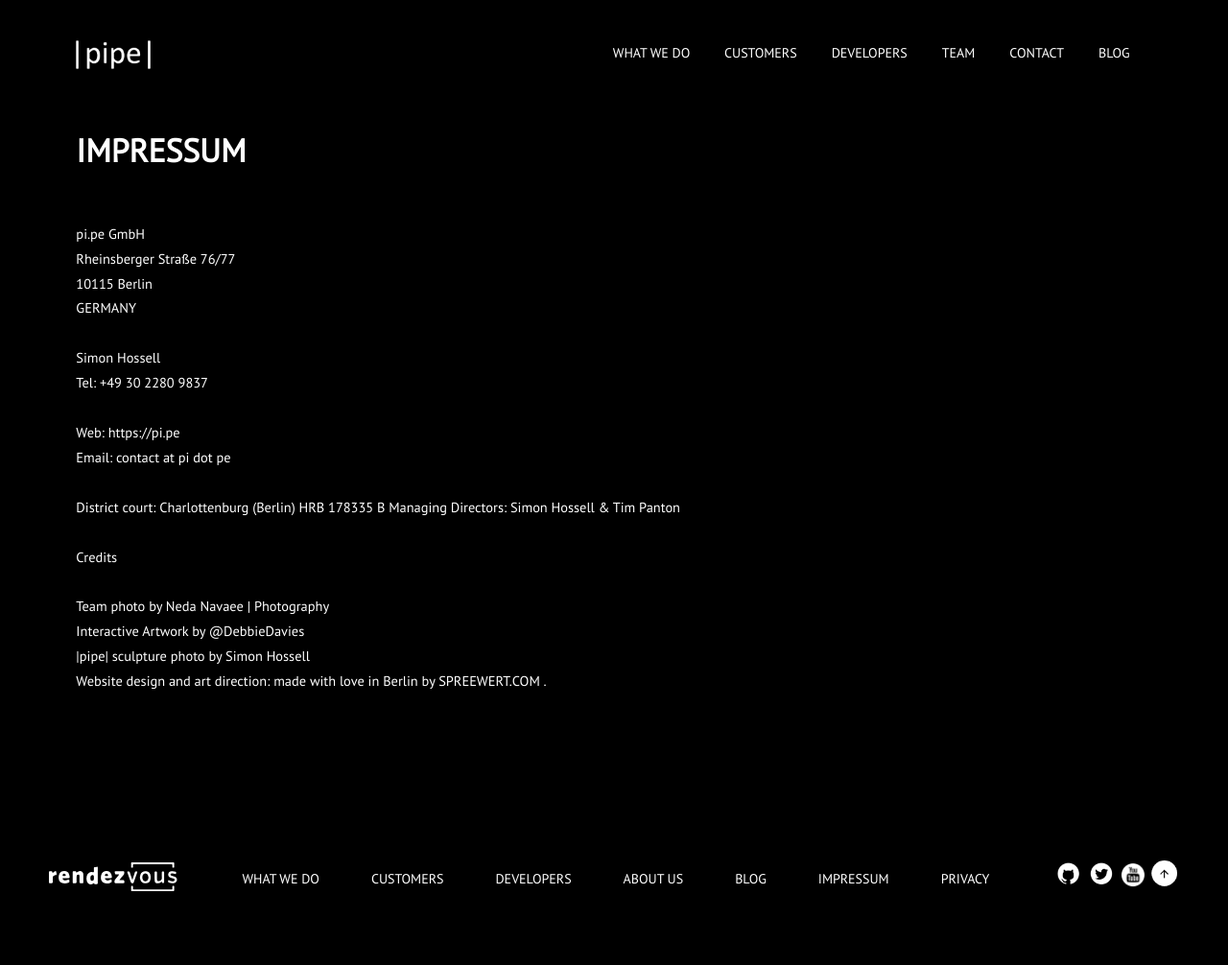
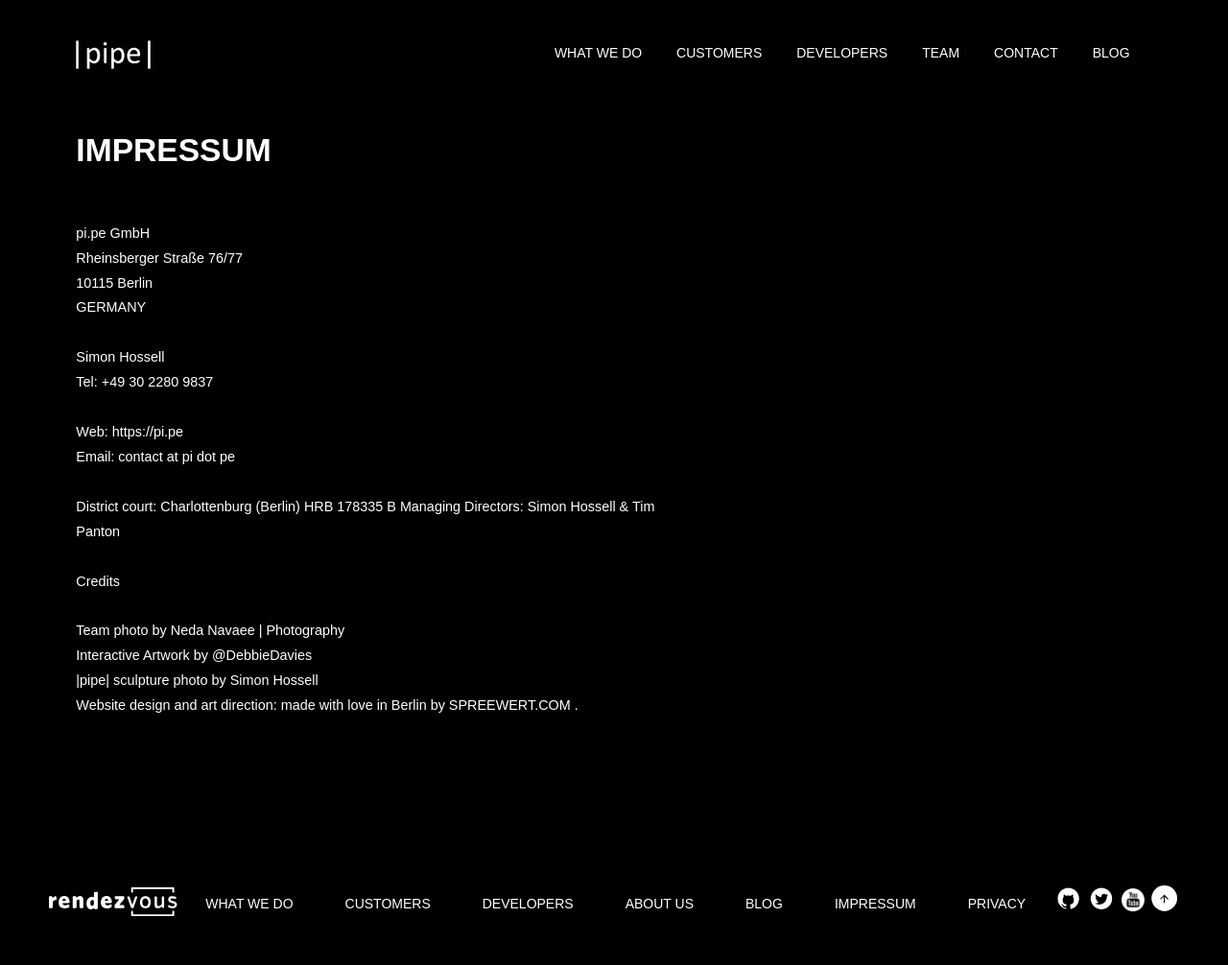
Before and after one commit to ricardo-applepie/jekyll-blog-app, a Jekyll site: the page built from Impressum.html, in a window 1280 px wide. Shown: the whole page at 96% size. Built offline with Jekyll 4.4.1, drawn with Linux system fonts in a browser that asks for light colours; before the commit the page ends 980 px from its top, so only the background shows below that.

Commit message:
changed fonts

```diff
--- a/_sass/css/_custom.scss
+++ b/_sass/css/_custom.scss
@@ -16,7 +16,6 @@ h2,h1,p,img{
     margin: 0px;
         box-sizing: border-box;
 } */
-@import url('https://fonts.googleapis.com/css2?family=PT+Sans&display=swap');
 
 /* general css */
 :root {
```
Also changed, not shown: 4 other files.
